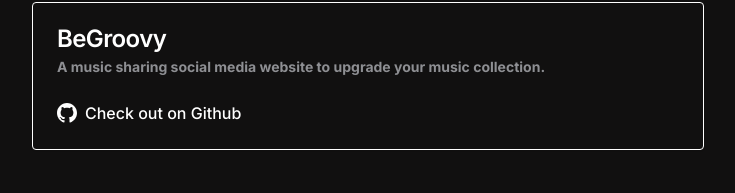
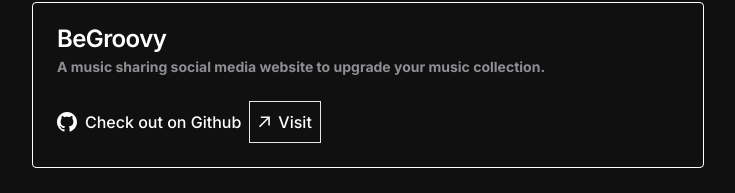
Before and after one commit to LOTaher/SplatteDev, a Next.js app: page / in a window 1280 px wide. Shown: the part 274-467 px from the top of the page, without its empty margins (272-1007 px from the left). Built offline with nearby package versions, Linux system fonts and the light colour scheme.

Commit message:
created and added link button component

```diff
--- a/src/app/page.tsx
+++ b/src/app/page.tsx
@@ -8,6 +8,7 @@ import {
   CardTitle,
 } from "@/components/ui/card";
 import GithubButton from "@/components/GithubButton";
+import LinkButton from "@/components/LinkButton";
 
 export default function Home() {
   return (
@@ -43,7 +44,10 @@ export default function Home() {
                 </CardDescription>
               </CardHeader>
               <CardContent>
-                <GithubButton src="https://github.com/LOTaher/BeGroovy" />
+                <div className="flex flex-row space-x-2">
+                  <GithubButton src="https://github.com/LOTaher/BeGroovy" />
+                  <LinkButton src="" />
+                </div>
               </CardContent>
             </Card>
           </div>
--- /dev/null
+++ b/src/components/LinkButton.tsx
@@ -0,0 +1,43 @@
+"use client";
+
+import Link from "next/link";
+import { FC } from "react";
+import { Button } from "./ui/button";
+import { useRouter } from "next/navigation";
+
+function ArrowIcon() {
+  return (
+    <svg
+      width="12"
+      height="12"
+      viewBox="0 0 12 12"
+      fill="none"
+      xmlns="http://www.w3.org/2000/svg"
+    >
+      <path
+        d="M2.07102 11.3494L0.963068 10.2415L9.2017 1.98864H2.83807L2.85227 0.454545H11.8438V9.46023H10.2955L10.3097 3.09659L2.07102 11.3494Z"
+        fill="currentColor"
+      />
+    </svg>
+  );
+}
+
+interface LinkButtonProps {
+  src: string;
+}
+
+const LinkButton: FC<LinkButtonProps> = ({ src }) => {
+  return (
+    <Link
+      href={src}
+      className="flex items-center text-md font-medium text-white border p-2"
+    >
+      <div className="pr-2">
+        <ArrowIcon />
+      </div>
+      <span>Visit</span>
+    </Link>
+  );
+};
+
+export default LinkButton;
```
